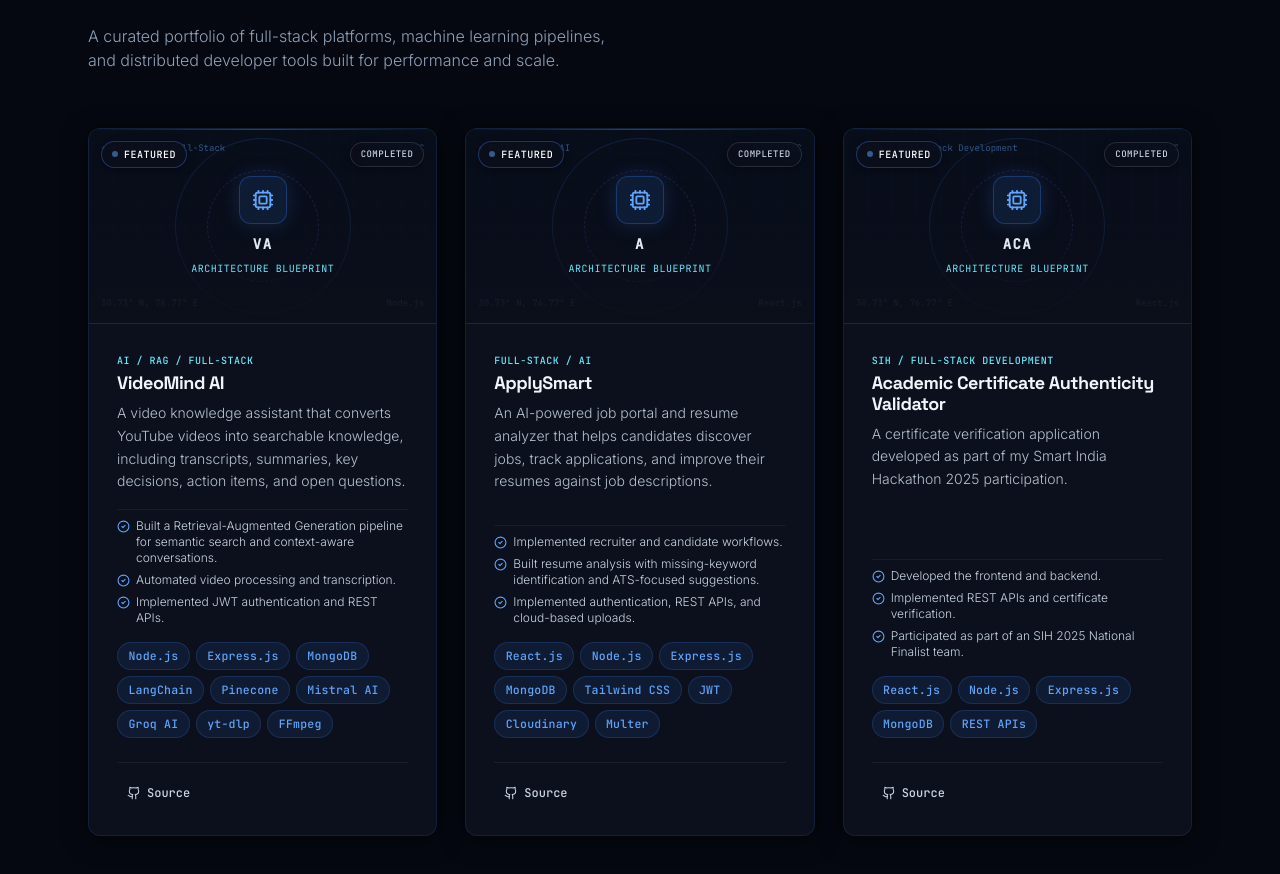
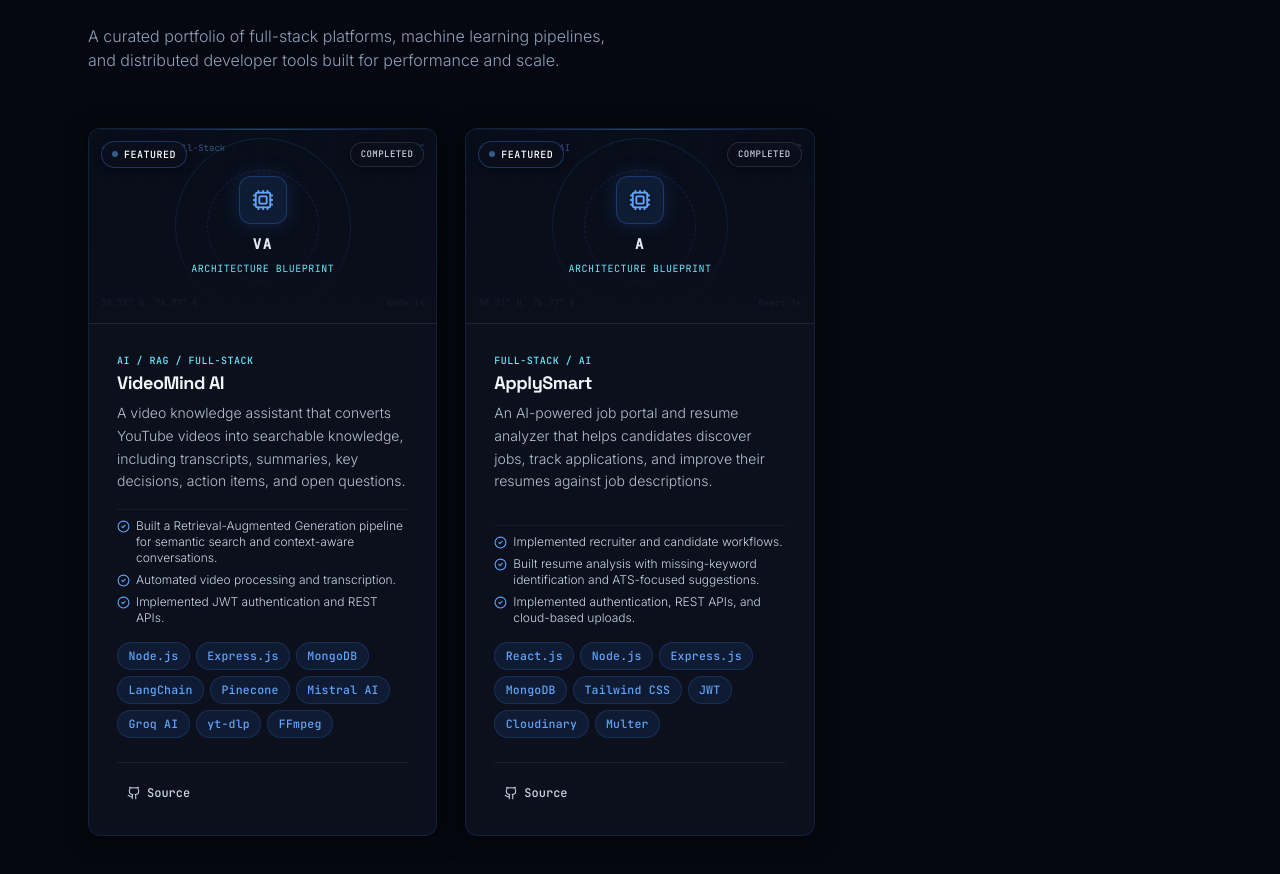
Before and after one commit to vaibhav786775/Portfolio, a Next.js app in the folder portfolio-site/: page / in a window 1280 px wide. Shown: the part 2625-3499 px from the top of the page. Built offline with nearby package versions, Linux system fonts and the light colour scheme.

Commit message:
project-update

```diff
--- a/portfolio-site/src/data/projects.ts
+++ b/portfolio-site/src/data/projects.ts
@@ -14,6 +14,7 @@
  *   a space architecture schematic blueprint. If `githubUrl` or `liveUrl` is null,
  *   the button hides gracefully.
  */
+
 export const projects: Project[] = [
   {
     id: "videomind-ai",
@@ -34,9 +35,9 @@
       "yt-dlp",
       "FFmpeg",
     ],
-    image: null, // Gracefully renders procedural space blueprint fallback
-    githubUrl: "https://github.com/vaibhav-chhabra/videomind-ai", // Configurable placeholder
-    liveUrl: null, // Not deployed publicly
+    image: null,
+    githubUrl: "https://github.com/vaibhav786775/AI-video-assistant",
+    liveUrl: null,
     featured: true,
     status: "Completed",
     highlights: [
@@ -64,7 +65,7 @@
       "Multer",
     ],
     image: null,
-    githubUrl: "https://github.com/vaibhav-chhabra/applysmart",
+    githubUrl: "https://github.com/vaibhav786775/ApplySmart",
     liveUrl: null,
     featured: true,
     status: "Completed",
@@ -74,24 +75,4 @@
       "Implemented authentication, REST APIs, and cloud-based uploads.",
     ],
   },
-  {
-    id: "certificate-authenticity-validator",
-    title: "Academic Certificate Authenticity Validator",
-    shortDescription:
-      "A certificate verification application developed as part of my Smart India Hackathon 2025 participation.",
-    fullDescription:
-      "Built as a Smart India Hackathon 2025 National Finalist solution to prevent academic credential forgery. Provides a multi-tiered verification pipeline enabling institutions and employers to validate academic credentials, issue tamper-evident digital records, and query validation statuses in real-time through secure RESTful endpoints. Implemented with React.js, Node.js, Express.js, and MongoDB.",
-    category: "SIH / Full-Stack Development",
-    technologies: ["React.js", "Node.js", "Express.js", "MongoDB", "REST APIs"],
-    image: null,
-    githubUrl: "https://github.com/vaibhav-chhabra/academic-certificate-validator",
-    liveUrl: null,
-    featured: true,
-    status: "Completed",
-    highlights: [
-      "Developed the frontend and backend.",
-      "Implemented REST APIs and certificate verification.",
-      "Participated as part of an SIH 2025 National Finalist team.",
-    ],
-  },
 ];
```
